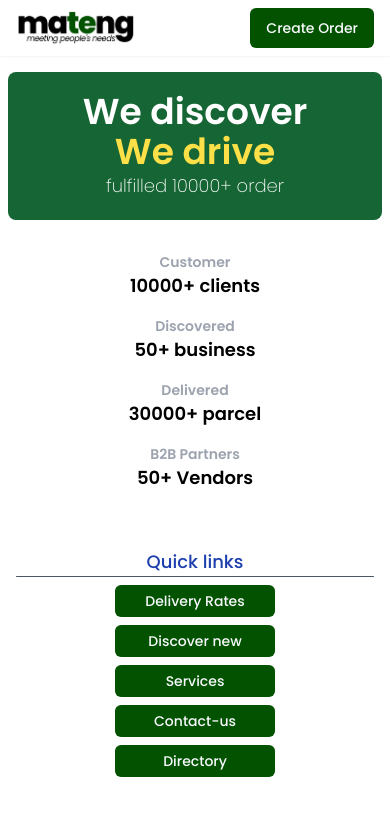
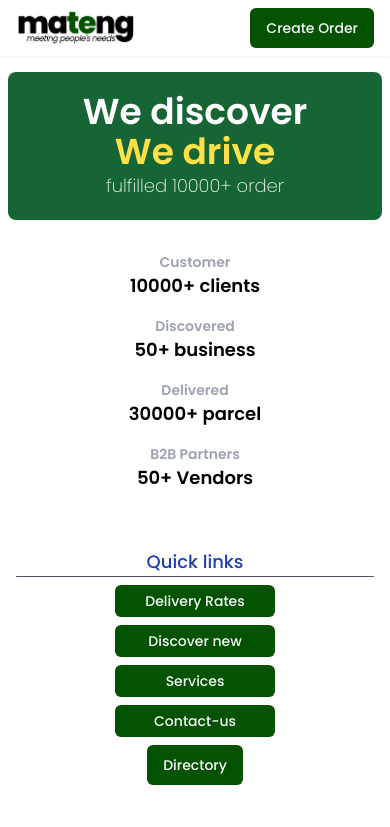
Before and after one commit to bonison01/mateng2, a Next.js app in the folder mateng-marketing-marketing-clone/: page / in a window 390 px wide. Shown: the top 827 px of the page. Built offline with nearby package versions, Linux system fonts and the light colour scheme.

Commit message:
Update quick-link-section.tsx

```diff
--- a/mateng-marketing-marketing-clone/app/(marketing)/_components/quick-link-section.tsx
+++ b/mateng-marketing-marketing-clone/app/(marketing)/_components/quick-link-section.tsx
@@ -58,13 +58,7 @@ export function QuickLink({ currentPage }: { currentPage?: string }) {
         >
           <Link href={"/contact-us"}>Contact-us</Link>
         </Button>
-         <Button
-          className={cn(
-            "w-40 h-8 sm:w-52 sm:h-10",
-            currentPage && currentPage === "directory" && "hidden"
-          )}
-          asChild
-        >
+         <Button>
           <Link href={"/directory"}>Directory</Link>
         </Button>
       </div>
```
